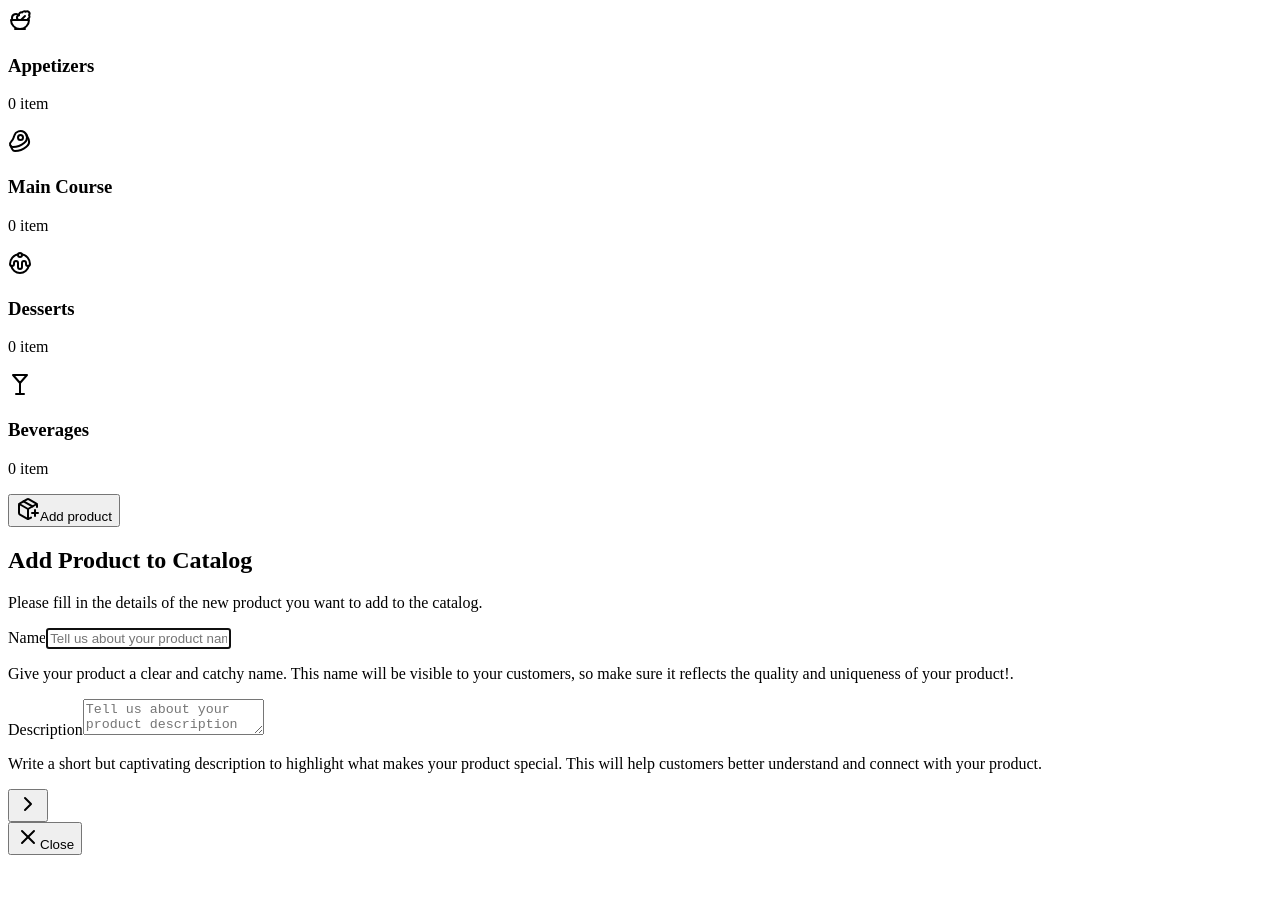
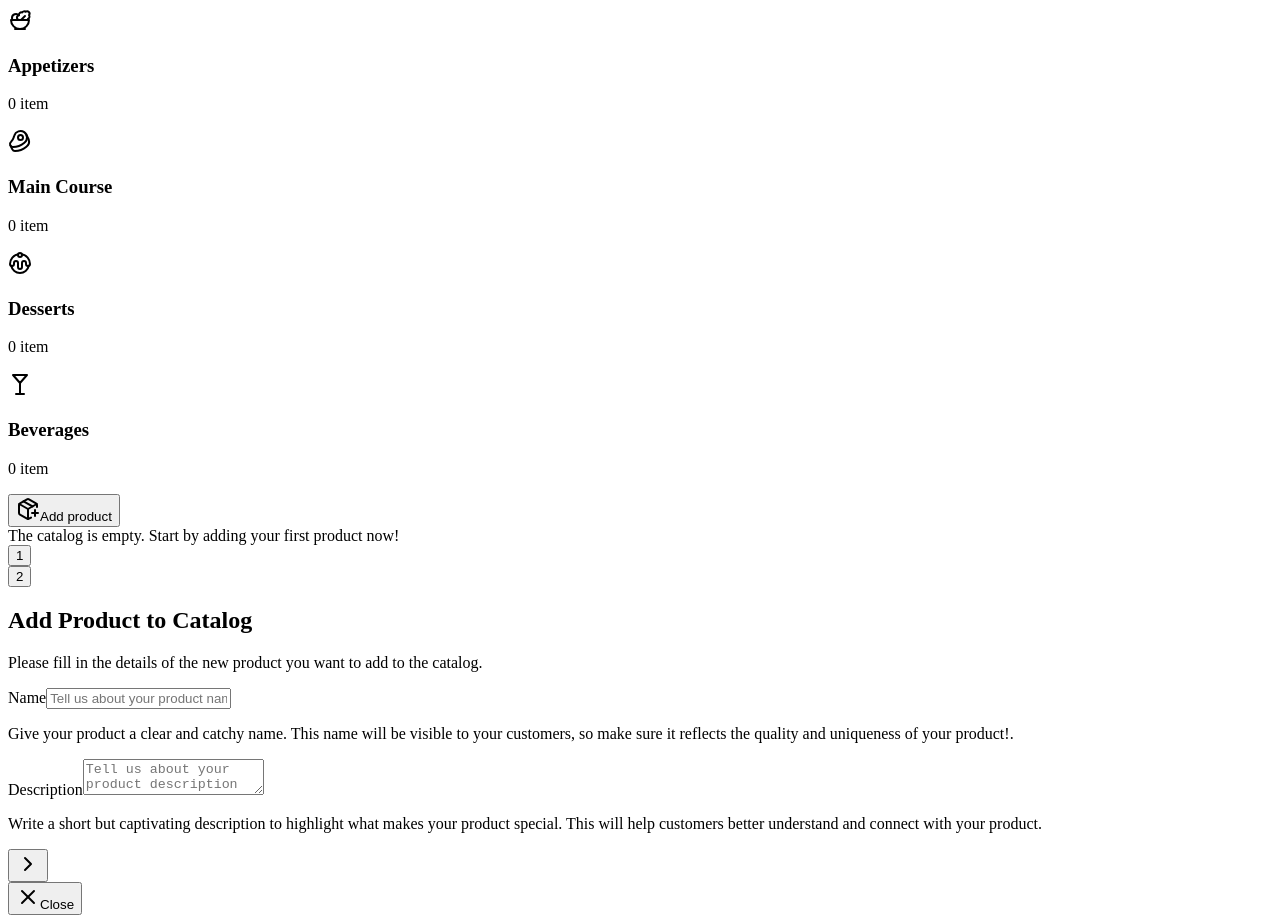
Before and after one commit to Yonathandj/frontend-pos, a Next.js app: page /custom/manage-products in a window 1280 px wide. Both pictures are taken after a click on the button "Add product". Before the commit the page ends 863 px from the top, so only its background shows below. Built offline with nearby package versions, Linux system fonts and the light colour scheme.

Commit message:
feat / add aspect ratio & handle delete product

```diff
--- a/components/custom/product-detail-card.tsx
+++ b/components/custom/product-detail-card.tsx
@@ -1,4 +1,8 @@
-import React from "react";
+"use client";
+
+import React, { useState } from "react";
+
+import Image from "next/image";
 
 import { Card, CardContent, CardFooter } from "@/components/ui/card";
 import {
@@ -9,30 +13,43 @@ import {
   CarouselPrevious,
 } from "@/components/ui/carousel";
 import { Button } from "@/components/ui/button";
+import { AspectRatio } from "@/components/ui/aspect-ratio";
 
 import InfoTooltip from "@/components/custom/info-tooltip";
+import ConfirmationAlertDialog from "@/components/custom/confirmation-alert-dialog";
 
 import { ProductDetailCardProps } from "@/types/product";
 
-import Image from "next/image";
+import { Pencil, Trash2 } from "lucide-react";
 
-import { Pencil, Trash2, View } from "lucide-react";
+const ProductDetailCard = ({
+  product,
+  setProducts,
+}: ProductDetailCardProps) => {
+  const [openConfirmationDialog, setOpenConfirmationDialog] =
+    useState<boolean>(false);
 
-const ProductDetailCard = ({ product }: ProductDetailCardProps) => {
+  function handleDelete(name: string) {
+    setProducts((products) =>
+      products.filter((product) => product.name !== name),
+    );
+  }
   return (
-    <Card className="relative max-w-[200px] space-y-2 overflow-hidden">
+    <>
+      <Card className="relative w-[200px] space-y-2 overflow-hidden">
         <Carousel>
           <CarouselContent>
             {product.images.map((image) => (
               <CarouselItem key={image.file.name + image.file.size}>
-              <figure>
+                <figure className="w-[200px]">
+                  <AspectRatio ratio={1 / 1}>
                     <Image
-                  width={200}
-                  height={200}
+                      fill
                       src={image.preview}
                       alt={image.file.name}
-                  className="aspect-square"
+                      className="rounded-md object-cover"
                     />
+                  </AspectRatio>
                 </figure>
               </CarouselItem>
             ))}
@@ -40,33 +57,47 @@ const ProductDetailCard = ({ product }: ProductDetailCardProps) => {
           <CarouselPrevious className="absolute left-2 top-44 h-6 w-6" />
           <CarouselNext className="absolute right-2 top-44 h-6 w-6" />
         </Carousel>
-      <CardContent className="p-2">
+        <CardContent className="px-2 pb-1">
           <div className="flex items-baseline justify-between">
             <div>
               <h3 className="font-semibold">{product.name}</h3>
-            <p className="text-xs text-muted-foreground">{product.category}</p>
+              <p className="text-xs text-muted-foreground">
+                {product.category}
+              </p>
             </div>
             <p className="font-bold">{product.price}</p>
           </div>
+          <p className="mt-2 text-xs">{product.description}</p>
         </CardContent>
-      <CardFooter className="flex justify-end space-x-2 p-2">
-        <InfoTooltip content="View" side="bottom">
-          <Button variant="outline" size="icon" className="rounded-full">
-            <View />
-          </Button>
-        </InfoTooltip>
+        <CardFooter className="flex justify-end space-x-2 px-2 pb-1">
           <InfoTooltip content="Edit" side="bottom">
             <Button variant="outline" size="icon" className="rounded-full">
               <Pencil />
             </Button>
           </InfoTooltip>
           <InfoTooltip content="Delete" side="bottom">
-          <Button variant="destructive" size="icon" className="rounded-full">
+            <Button
+              variant="destructive"
+              size="icon"
+              className="rounded-full"
+              onClick={() => setOpenConfirmationDialog(true)}
+            >
               <Trash2 />
             </Button>
           </InfoTooltip>
         </CardFooter>
       </Card>
+      <ConfirmationAlertDialog
+        title="Delete product?"
+        description="This product will no longer be available in your catalog. Do you want to continue?"
+        actionMsg="Delete"
+        actionFn={() => {
+          handleDelete(product.name);
+        }}
+        openConfirmationDialog={openConfirmationDialog}
+        setOpenConfirmationDialog={setOpenConfirmationDialog}
+      />
+    </>
   );
 };
 
--- a/components/custom/product-form.tsx
+++ b/components/custom/product-form.tsx
@@ -26,7 +26,7 @@ import { zodResolver } from "@hookform/resolvers/zod";
 
 import { useToast } from "@/hooks/use-toast";
 
-import { PackagePlus } from "lucide-react";
+import { BellRing, PackagePlus } from "lucide-react";
 
 const ProductForm = ({ setProducts }: ProductFormProps) => {
   const form = useForm<ProductFormSchema>({
@@ -53,8 +53,8 @@ const ProductForm = ({ setProducts }: ProductFormProps) => {
 
   function handleSave() {
     const values = form.getValues();
-    setProducts((prev) => [
-      ...prev,
+    setProducts((products) => [
+      ...products,
       {
         name: values.name,
         description: values.description,
@@ -92,6 +92,29 @@ const ProductForm = ({ setProducts }: ProductFormProps) => {
           </Button>
         </DialogTrigger>
         <DialogContent className="max-w-[650px]">
+          <div className="flex items-center gap-x-8">
+            <Button
+              variant={inStep === FIRST_FORM_STEP ? "default" : "secondary"}
+              size="icon"
+              className="relative h-6 w-6 rounded-full"
+            >
+              {(form.getFieldState("name").invalid ||
+                form.getFieldState("description").invalid) &&
+              inStep === SECOND_FORM_STEP ? (
+                <BellRing className="animate-swing absolute -right-4 -top-2 fill-destructive text-destructive" />
+              ) : null}
+              1
+            </Button>
+            <div className="h-[2px] w-[100px] bg-primary"></div>
+            <Button
+              variant={inStep === SECOND_FORM_STEP ? "default" : "secondary"}
+              size="icon"
+              className="h-6 w-6 rounded-full"
+            >
+              2
+            </Button>
+          </div>
+          {inStep === FIRST_FORM_STEP ? (
             <DialogHeader>
               <DialogTitle>Add Product to Catalog</DialogTitle>
               <DialogDescription>
@@ -99,6 +122,7 @@ const ProductForm = ({ setProducts }: ProductFormProps) => {
                 the catalog.
               </DialogDescription>
             </DialogHeader>
+          ) : null}
           <Form {...form}>
             <form
               className="space-y-4"
--- a/components/custom/second-step-product-form.tsx
+++ b/components/custom/second-step-product-form.tsx
@@ -1,3 +1,5 @@
+"use client";
+
 import React, { useEffect, useState } from "react";
 
 import {
@@ -17,6 +19,7 @@ import {
 } from "@/components/ui/select";
 import { Input } from "@/components/ui/input";
 import { Button } from "@/components/ui/button";
+import { AspectRatio } from "@/components/ui/aspect-ratio";
 
 import ConfirmationAlertDialog from "@/components/custom/confirmation-alert-dialog";
 
@@ -212,7 +215,7 @@ const SecondStepProductForm = ({
                   <Button
                     variant="destructive"
                     size="icon"
-                    className="absolute -right-2 -top-2 h-6 w-6 rounded-full"
+                    className="absolute -right-2 -top-2 z-10 h-6 w-6 rounded-full"
                     onClick={() => {
                       URL.revokeObjectURL(obj.preview);
                       field.onChange(
@@ -224,12 +227,16 @@ const SecondStepProductForm = ({
                   >
                     <X />
                   </Button>
-                  <Image
-                    width={200}
-                    height={200}
-                    src={obj.preview}
-                    alt={obj.file.name}
-                  />
+                  <figure className="w-[100px]">
+                    <AspectRatio ratio={1 / 1}>
+                      <Image
+                        fill
+                        src={obj.preview}
+                        alt={obj.file.name}
+                        className="rounded-md object-cover"
+                      />
+                    </AspectRatio>
+                  </figure>
                 </div>
               ))}
             </div>
--- /dev/null
+++ b/components/ui/aspect-ratio.tsx
@@ -0,0 +1,7 @@
+"use client"
+
+import * as AspectRatioPrimitive from "@radix-ui/react-aspect-ratio"
+
+const AspectRatio = AspectRatioPrimitive.Root
+
+export { AspectRatio }
--- a/package.json
+++ b/package.json
@@ -11,6 +11,7 @@
   "dependencies": {
     "@hookform/resolvers": "^3.9.1",
     "@radix-ui/react-alert-dialog": "^1.1.4",
+    "@radix-ui/react-aspect-ratio": "^1.1.1",
     "@radix-ui/react-avatar": "^1.1.1",
     "@radix-ui/react-dialog": "^1.1.2",
     "@radix-ui/react-dropdown-menu": "^2.1.2",
--- a/pages/custom/manage-products.tsx
+++ b/pages/custom/manage-products.tsx
@@ -1,29 +1,16 @@
 "use client";
 
-import React, { useEffect, useState } from "react";
+import React, { useState } from "react";
 
 import ProductCategoryCard from "@/components/custom/product-category-card";
 import ProductForm from "@/components/custom/product-form";
+import ProductDetailCard from "@/components/custom/product-detail-card";
 
 import { PRODUCT_CATEGORIES } from "@/constants/product";
 import { ProductFormSchema } from "@/types/product";
-import ProductDetailCard from "@/components/custom/product-detail-card";
 
 const ManageProducts = () => {
   const [products, setProducts] = useState<ProductFormSchema[]>([]);
-
-  useEffect(() => {
-    // do api request & set into useState
-    return () => {
-      products.forEach((product) => {
-        product.images.forEach((image) => {
-          if (URL.revokeObjectURL) {
-            URL.revokeObjectURL(image.preview);
-          }
-        });
-      });
-    };
-  }, [products]);
   return (
     <>
       <div className="mt-4 grid grid-cols-4 gap-x-2">
@@ -44,7 +31,8 @@ const ManageProducts = () => {
         <ProductForm setProducts={setProducts} />
       </div>
       <div>
-        <div className="mt-4 grid grid-cols-4 gap-x-2">
+        {products.length > 0 ? (
+          <div className="mt-4 grid grid-cols-4 gap-x-2 rounded-md bg-sidebar-accent p-4">
             {products.map((product) => (
               <ProductDetailCard
                 key={product.name}
@@ -53,6 +41,13 @@ const ManageProducts = () => {
               />
             ))}
           </div>
+        ) : (
+          <div className="mt-4 grid items-center justify-center rounded-md bg-sidebar-accent p-4">
+            <span className="text-xs text-muted-foreground">
+              The catalog is empty. Start by adding your first product now!
+            </span>
+          </div>
+        )}
       </div>
     </>
   );
--- a/tailwind.config.ts
+++ b/tailwind.config.ts
@@ -67,6 +67,31 @@ const config: Config = {
         md: "calc(var(--radius) - 2px)",
         sm: "calc(var(--radius) - 4px)",
       },
+      animation: {
+        swing: "swing 2s ease-out infinite",
+      },
+      keyframes: {
+        swing: {
+          "20%": {
+            transform: "rotate3d(0, 0, 1, 15deg)",
+          },
+
+          "40%": {
+            transform: "rotate3d(0, 0, 1, -10deg)",
+          },
+
+          "60%": {
+            transform: "rotate3d(0, 0, 1, 5deg)",
+          },
+
+          "80%": {
+            transform: "rotate3d(0, 0, 1, -5deg)",
+          },
+          to: {
+            transform: "rotate3d(0, 0, 1, 0deg)",
+          },
+        },
+      },
     },
   },
   plugins: [require("tailwindcss-animate")],
```
Also changed, not shown: 1 other file (tests, documents, lock files or other folders). Lines whose indentation alone changed are shown as unchanged.
